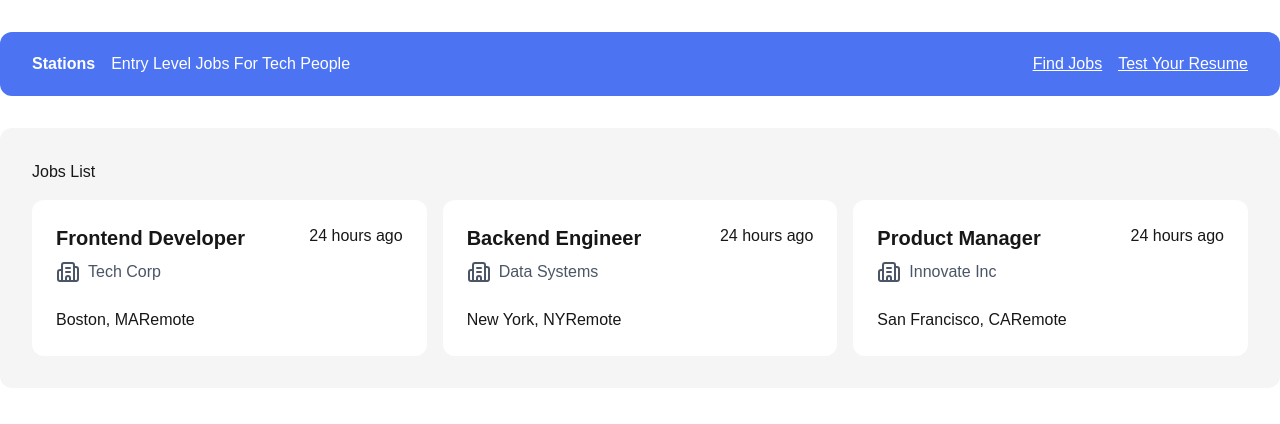
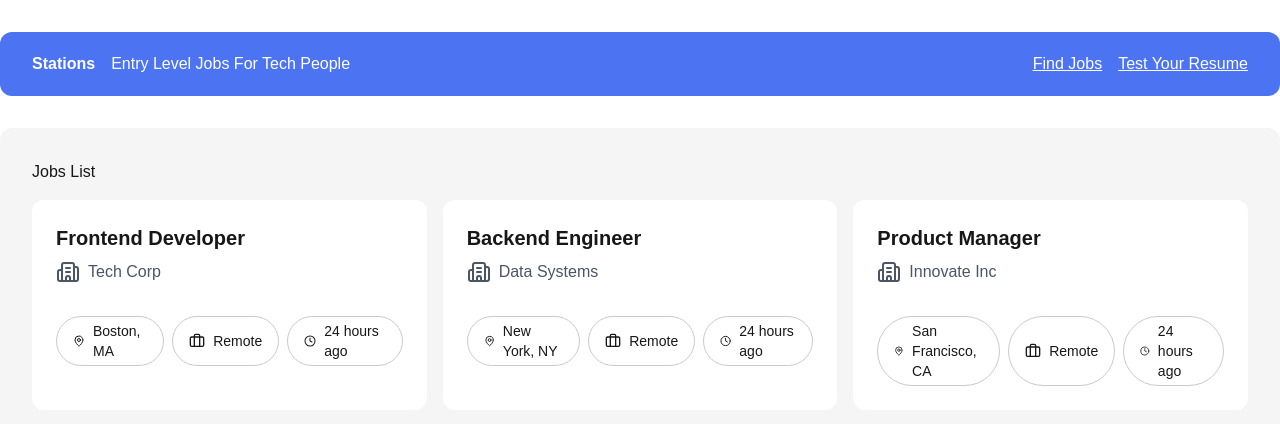
Before and after one commit to matthewincardona/stations-ui, a Next.js app: page / in a window 1280 px wide. Shown: the top 424 px of the page. Built offline with nearby package versions, Linux system fonts and the light colour scheme.

Commit message:
style: style job tags and increase spacing on card

```diff
--- a/app/components/jobCard.tsx
+++ b/app/components/jobCard.tsx
@@ -1,4 +1,7 @@
 import { Building2 } from "lucide-react";
+import { MapPin } from "lucide-react";
+import { Briefcase } from "lucide-react";
+import { Clock } from "lucide-react";
 
 interface JobCardProps {
   title: string;
@@ -16,20 +19,27 @@ export default function JobCard({
   workType,
 }: JobCardProps) {
   return (
-    <div className="bg-white p-6 rounded-xl flex gap-6 flex-col">
-      <div className="flex justify-between">
-        <div>
-          <p className="text-xl font-semibold ">{title}</p>
-          <div className="flex gap-2 mt-2">
-            <Building2 className="text-[#4A5565]" />
-            <p className="text-[#4A5565]">{company}</p>
-          </div>
+    <div className="bg-white p-6 rounded-xl flex gap-8 flex-col">
+      <div>
+        <p className="text-xl font-semibold ">{title}</p>
+        <div className="flex gap-2 mt-2">
+          <Building2 className="text-[#4A5565]" />
+          <p className="text-[#4A5565] text-base">{company}</p>
         </div>
-        <p>{postedTime}</p>
       </div>
-      <div className="">
-        <span className="">{location}</span>
-        <span>{workType}</span>
+      <div className="flex gap-2 text-sm">
+        <span className="flex gap-2 items-center rounded-full border-[#ccc9c9] border py-1 px-4">
+          <MapPin className="w-4" />
+          {location}
+        </span>
+        <span className="flex gap-2 items-center rounded-full border-[#ccc9c9] border py-1 px-4">
+          <Briefcase className="w-4" />
+          {workType}
+        </span>
+        <span className="flex gap-2 items-center rounded-full border-[#ccc9c9] border py-1 px-4">
+          <Clock className="w-4" />
+          {postedTime}
+        </span>
       </div>
     </div>
   );
```
